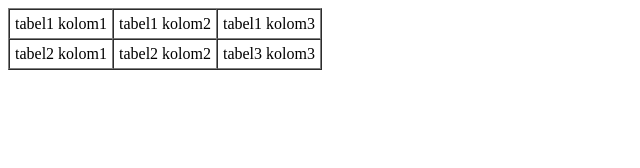
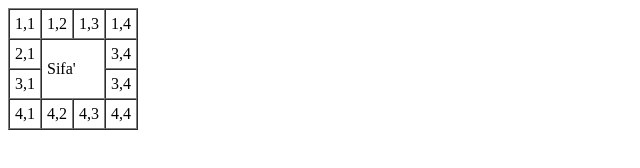
Before and after one commit to Protengstar/Tugas-PKL1, a plain HTML site: page halaman1.html in a window 1280 px wide. Shown: the whole page, without its empty margins (0-640 px from the left). Drawn offline with Linux system fonts and the light colour scheme.

Commit message:
Table merging

```diff
--- a/halaman1.html
+++ b/halaman1.html
@@ -1,20 +1,31 @@
 <!DOCTYPE html>
 <html>
 <head>
-    <title>Table</title>
+    <title>Table merging</title>
 </head>
 <body>
 
     <table border="1" cellspacing="0" cellpadding="5">
         <tr>
-            <td>tabel1 kolom1</td>
-            <td>tabel1 kolom2</td>
-            <td>tabel1 kolom3</td>
+            <td>1,1</td>
+            <td>1,2</td>
+            <td>1,3</td>
+            <td>1,4</td>
         </tr>
         <tr>
-            <td>tabel2 kolom1</td>
-            <td>tabel2 kolom2</td>
-            <td>tabel3 kolom3</td>
+            <td>2,1</td>
+            <td colspan="2" rowspan="2">Sifa'</td>
+            <td>3,4</td>
+        </tr>
+        <tr>
+            <td>3,1</td>
+            <td>3,4</td>
+        </tr>
+        <tr>
+            <td>4,1</td>
+            <td>4,2</td>
+            <td>4,3</td>
+            <td>4,4</td>
         </tr>
     </table>
 </body>
```
